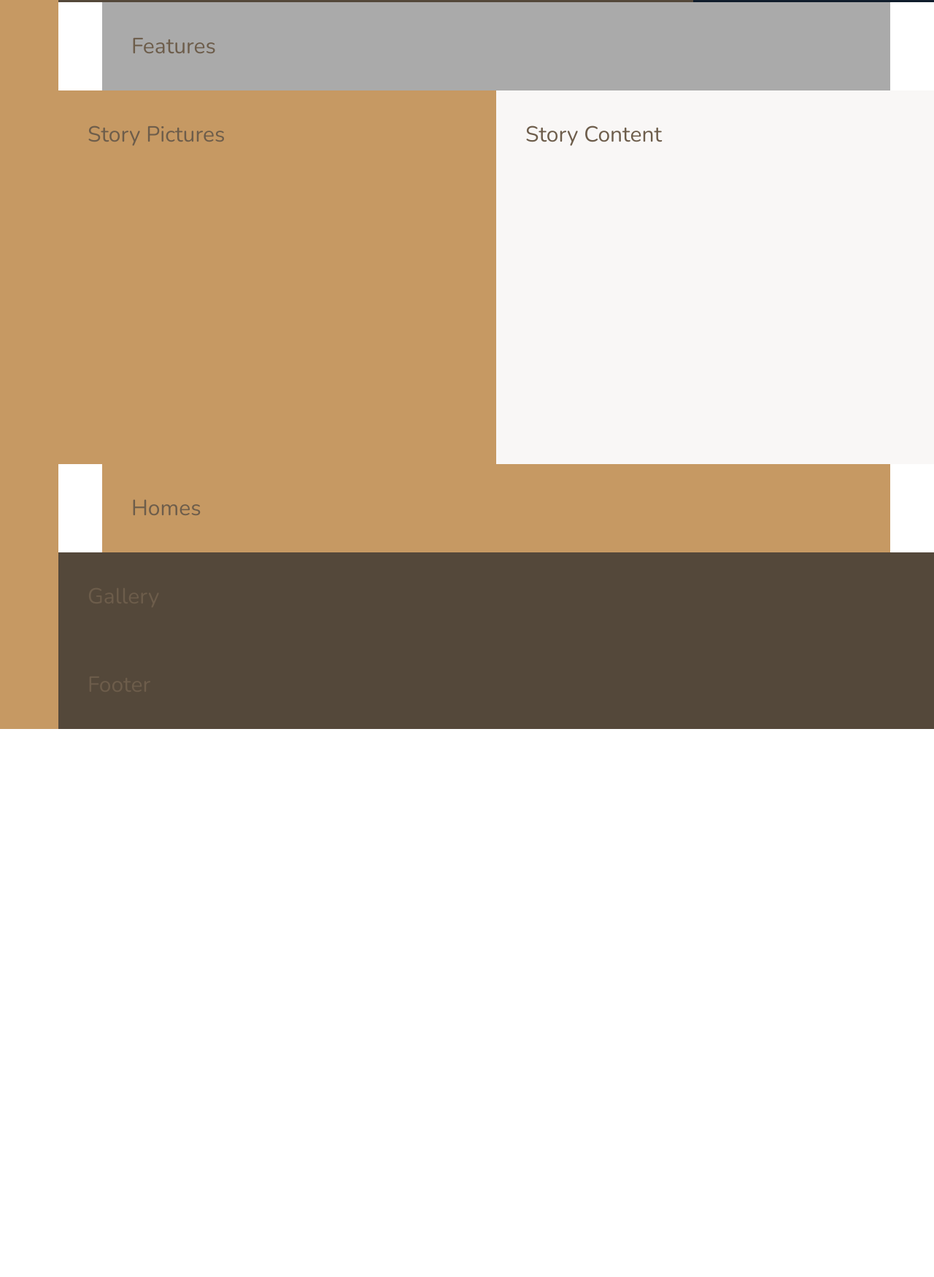
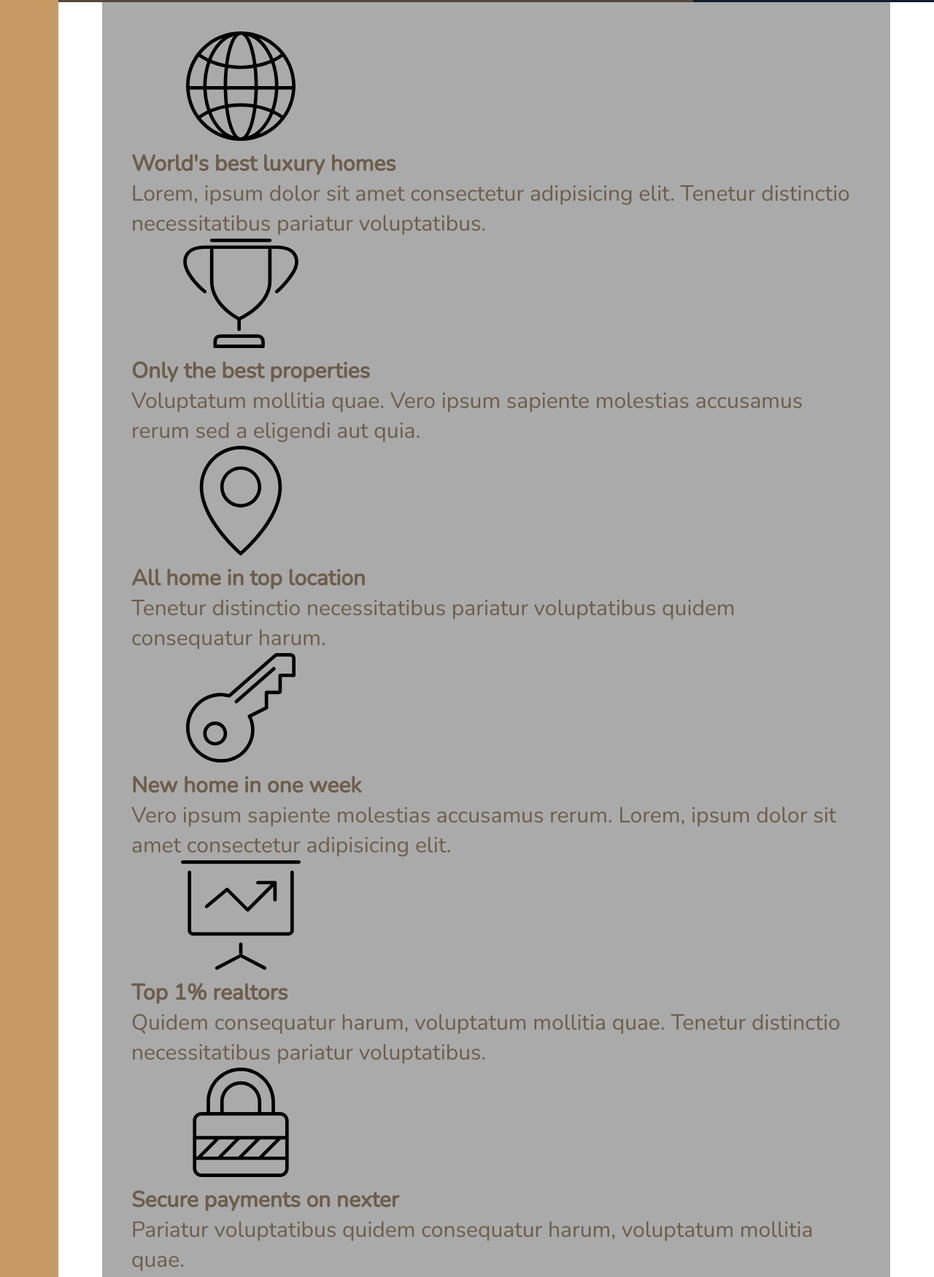
Before and after one commit to Asif-newaz/nexter, a website: page index.html in a window 1280 px wide. Shown: the part 637-2387 px from the top of the page at 73% size. Before the commit the page ends 1636 px from the top, so only its background shows below. Drawn offline with nearby package versions, Linux system fonts and the light colour scheme.

Commit message:
update markup

```diff
--- a/index.html
+++ b/index.html
@@ -21,7 +21,68 @@
 
     <div class="realtors">Top 3 realtors</div>
 
-    <section class="features">Features</section>
+    <section class="features">
+      <div class="feature">
+        <svg class="feature__icon">
+          <use xlink:href="img/sprite.svg#icon-global"></use>
+        </svg>
+        <h4 class="heading-4 heading-4--dark">World's best luxury homes</h4>
+        <p class="feature__text">
+          Lorem, ipsum dolor sit amet consectetur adipisicing elit. Tenetur
+          distinctio necessitatibus pariatur voluptatibus.
+        </p>
+      </div>
+      <div class="feature">
+        <svg class="feature__icon">
+          <use xlink:href="img/sprite.svg#icon-trophy"></use>
+        </svg>
+        <h4 class="heading-4 heading-4--dark">Only the best properties</h4>
+        <p class="feature__text">
+          Voluptatum mollitia quae. Vero ipsum sapiente molestias accusamus
+          rerum sed a eligendi aut quia.
+        </p>
+      </div>
+      <div class="feature">
+        <svg class="feature__icon">
+          <use xlink:href="img/sprite.svg#icon-map-pin"></use>
+        </svg>
+        <h4 class="heading-4 heading-4--dark">All home in top location</h4>
+        <p class="feature__text">
+          Tenetur distinctio necessitatibus pariatur voluptatibus quidem
+          consequatur harum.
+        </p>
+      </div>
+      <div class="feature">
+        <svg class="feature__icon">
+          <use xlink:href="img/sprite.svg#icon-key"></use>
+        </svg>
+        <h4 class="heading-4 heading-4--dark">New home in one week</h4>
+        <p class="feature__text">
+          Vero ipsum sapiente molestias accusamus rerum. Lorem, ipsum dolor sit
+          amet consectetur adipisicing elit.
+        </p>
+      </div>
+      <div class="feature">
+        <svg class="feature__icon">
+          <use xlink:href="img/sprite.svg#icon-presentation"></use>
+        </svg>
+        <h4 class="heading-4 heading-4--dark">Top 1% realtors</h4>
+        <p class="feature__text">
+          Quidem consequatur harum, voluptatum mollitia quae. Tenetur distinctio
+          necessitatibus pariatur voluptatibus.
+        </p>
+      </div>
+      <div class="feature">
+        <svg class="feature__icon">
+          <use xlink:href="img/sprite.svg#icon-lock"></use>
+        </svg>
+        <h4 class="heading-4 heading-4--dark">Secure payments on nexter</h4>
+        <p class="feature__text">
+          Pariatur voluptatibus quidem consequatur harum, voluptatum mollitia
+          quae.
+        </p>
+      </div>
+    </section>
 
     <div class="story__pictures">Story Pictures</div>
 
```
